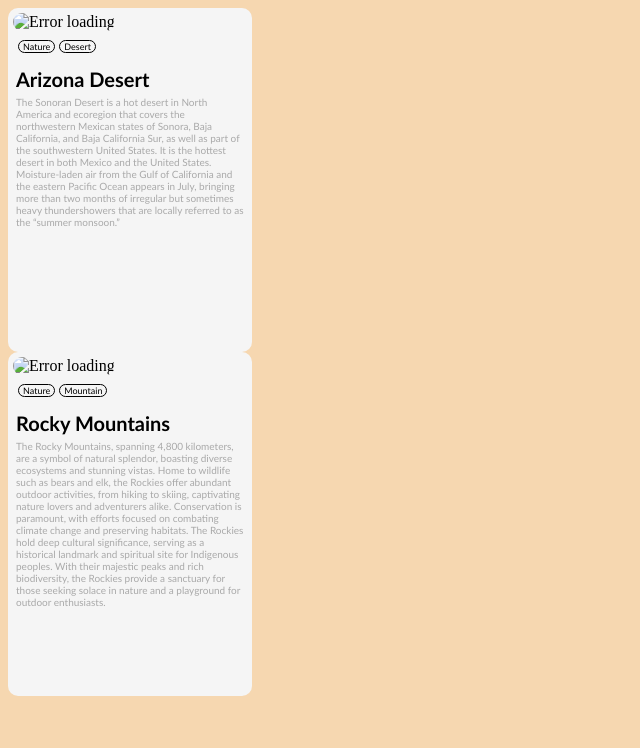
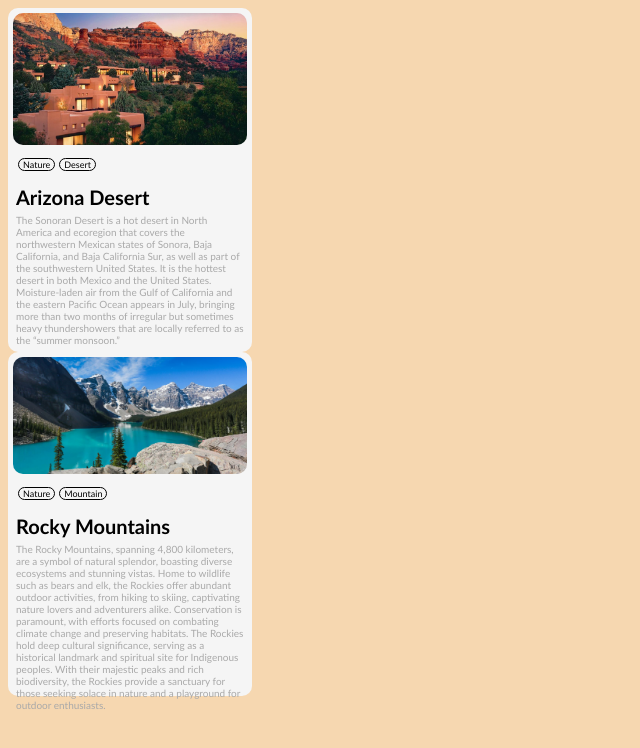
Before and after one commit to idevanshrai/Personal-Portfolio, a plain HTML site: page index.html in a window 1280 px wide. Shown: the whole page, without its empty margins (0-640 px from the left). Drawn offline with Linux system fonts and the light colour scheme.

Commit message:
Added Images

```diff
--- a/index.html
+++ b/index.html
@@ -146,7 +146,7 @@
     <div class="card">
 
         <div class="img">
-            <img src="Photo11.jpeg" width="234px" alt="Error loading">
+            <img src="Assests/Photo11.jpeg" width="234px" alt="Error loading">
         </div>
 
         <div class="capsule">
@@ -164,7 +164,7 @@
     <!-- Rocky Mountain Content -->
     <div class="card1">
         <div class="img1">
-            <img src="Photo12.jpeg" width="234px" alt="Error loading">
+            <img src="Assests/Photo12.jpeg" width="234px" alt="Error loading">
         </div>
 
         <div class="capsule1">
```
